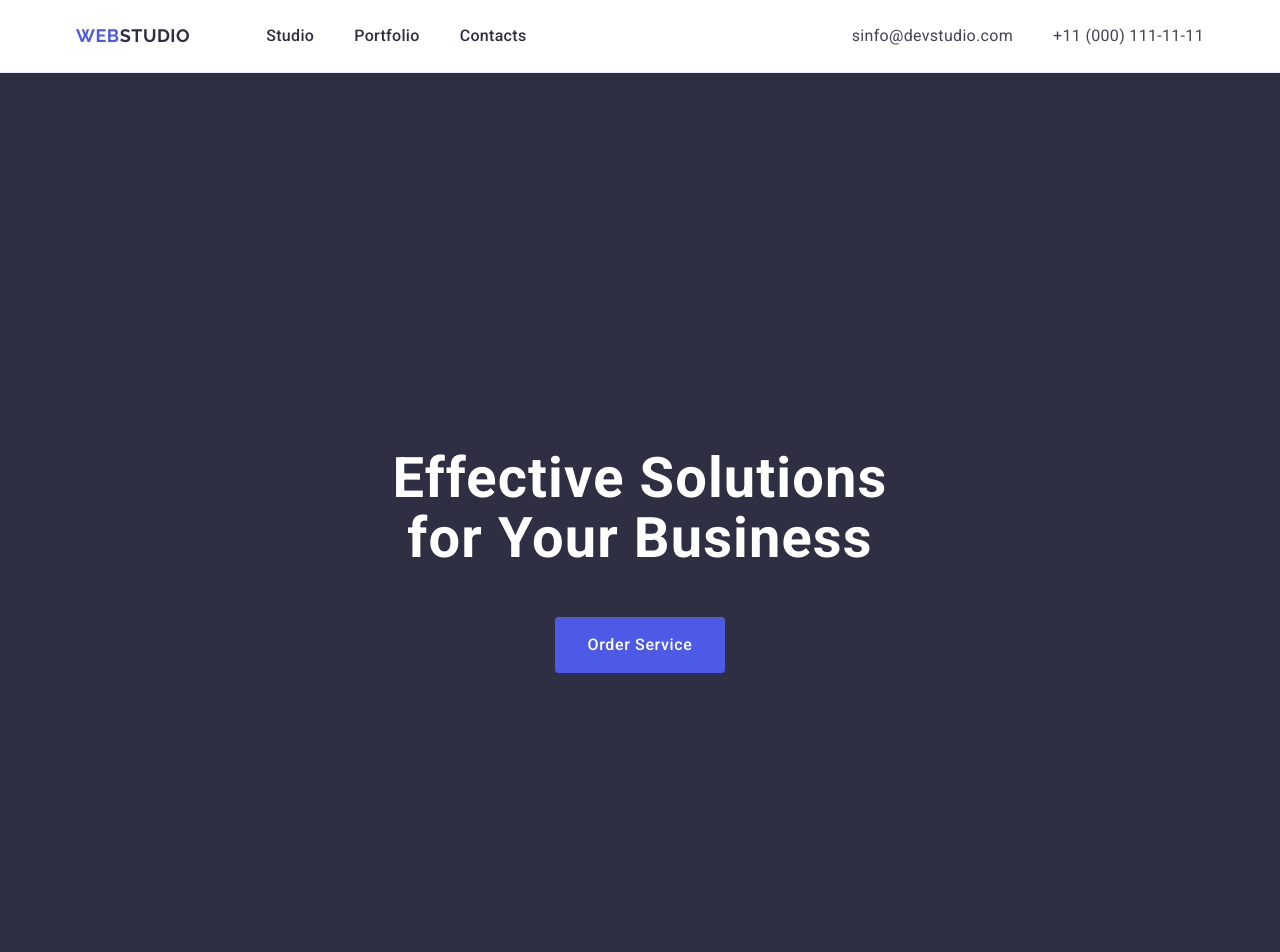
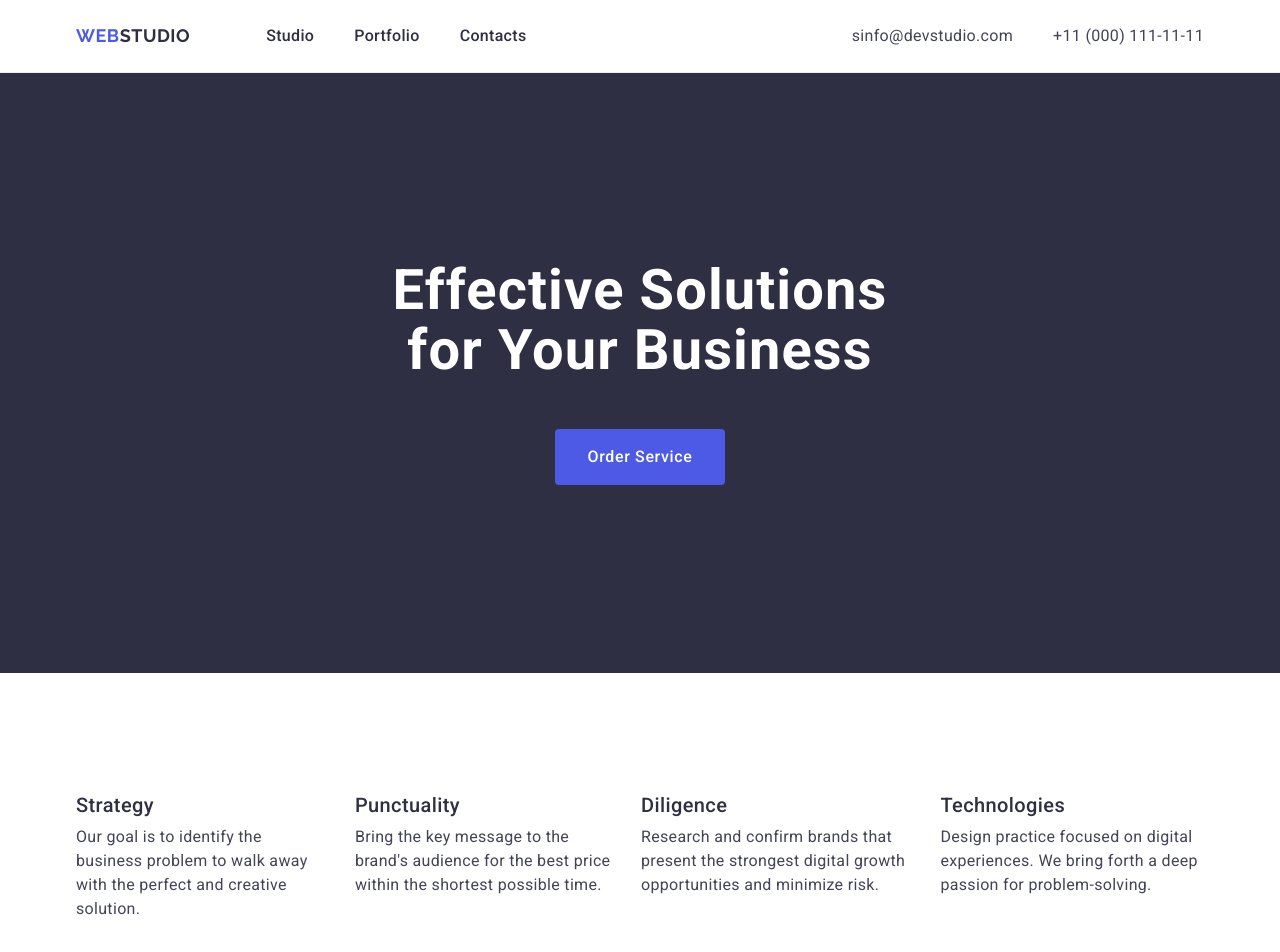
Before and after one commit to Alexandr-Vlasov/goit-markup-hw-03, a plain HTML site: page index.html in a window 1280 px wide. Shown: the top 952 px of the page. Drawn offline with nearby package versions, Linux system fonts and the light colour scheme.

Commit message:
HW-3-final

```diff
--- a/css/styles.css
+++ b/css/styles.css
@@ -135,7 +135,6 @@ padding: 188px 0;
 }
 
 .hero-container {
-        padding: 188px 331px;
 }
 
 .hero-title {
@@ -147,6 +146,8 @@ padding: 188px 0;
         color: #FFFFFF;
         max-width: 496px;
         margin-bottom: 48px;
+        margin-left: auto;
+        margin-right: auto;
     }
 
 .hero-btn {
@@ -198,7 +199,6 @@ padding: 188px 0;
 
 .features-list {
     display: flex;
-    padding: 120px 0px;
     gap: 24px;
 }
 
@@ -258,7 +258,6 @@ padding: 188px 0;
 
 .team-img {
     margin: 0 auto;
-    margin-bottom: 32px;
 }
 
 .team-ocntainer-workers {
@@ -281,7 +280,6 @@ padding: 188px 0;
         line-height: 1.5;
         letter-spacing: 0.02em;
         text-align: center;
-        padding-bottom: 32px;
 }
 
 /*------------------------------- */
```
